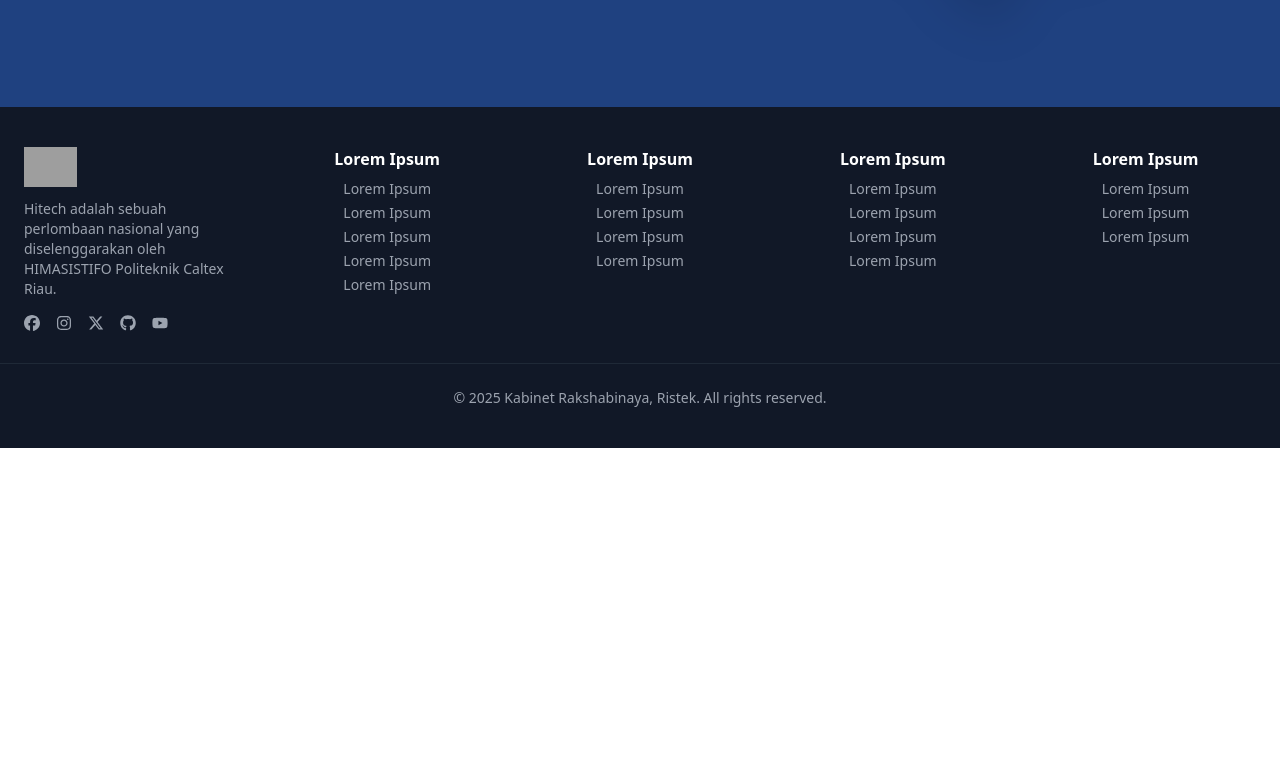
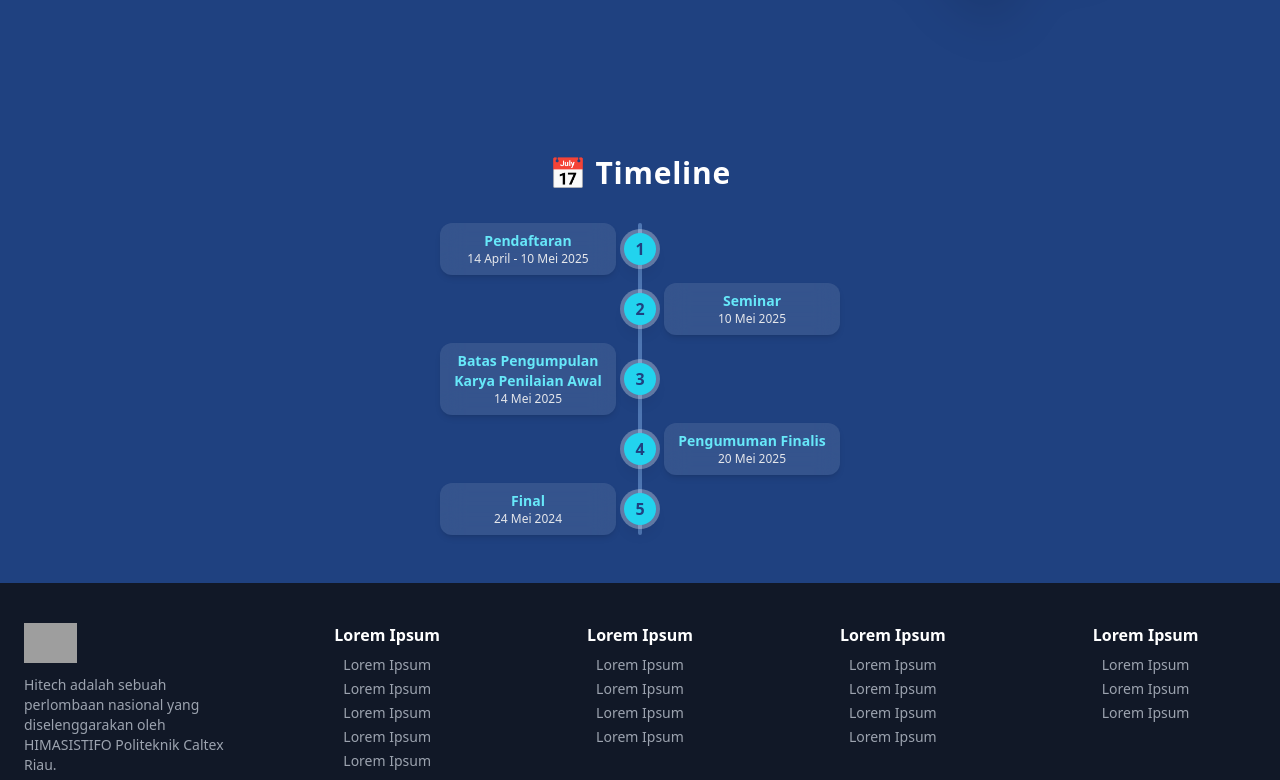
Before and after one commit to FadhilHere/hitech, a React (Vite) app: page / in a window 1280 px wide. Shown: the part 597-1377 px from the top of the page. Before the commit the page ends 1045 px from the top, so only its background shows below. Built offline with nearby package versions, Linux system fonts and the light colour scheme; grey boxes are pictures that could not be loaded.

Commit message:
Nambahin timeline

```diff
--- a/package.json
+++ b/package.json
@@ -13,6 +13,7 @@
     "@headlessui/react": "^2.2.0",
     "@heroicons/react": "^2.2.0",
     "@tailwindcss/vite": "^4.0.16",
+    "framer-motion": "^12.7.4",
     "headlessui": "^0.0.0",
     "heroicons": "^2.2.0",
     "react": "^19.0.0",
--- a/src/App.css
+++ b/src/App.css
@@ -40,3 +40,23 @@
 .read-the-docs {
   color: #888;
 }
+
+@keyframes bounce {
+  0% { transform: scale(1); }
+  50% { transform: scale(1.2); }
+  100% { transform: scale(1); }
+}
+
+@keyframes ping {
+  0% { transform: scale(0.5); opacity: 1; }
+  75% { transform: scale(2); opacity: 0.3; }
+  100% { transform: scale(1); opacity: 0; }
+}
+
+.animate-bounce {
+  animation: bounce 1.5s infinite ease-in-out;
+}
+
+.animate-ping {
+  animation: ping 1s infinite cubic-bezier(0, 0, 0.2, 1);
+}
--- a/src/App.jsx
+++ b/src/App.jsx
@@ -5,6 +5,7 @@ import './App.css'
 import Footer from "./components/footer";
 import Navbar from './components/navbar';
 import Hero from './components/hero';
+import Timeline from './components/timeline';
 
 function App() {
   return (
@@ -12,6 +13,7 @@ function App() {
       <Navbar />
       <main className="flex-grow">
         <Hero />
+        <Timeline/>
       </main>
       <Footer />
     </div>
--- /dev/null
+++ b/src/components/Timeline.jsx
@@ -0,0 +1,85 @@
+import React from "react";
+
+const Timeline = () => {
+  const events = [
+    { title: "Pendaftaran", date: "14 April - 10 Mei 2025", id: 1 },
+    { title: "Seminar", date: "10 Mei 2025", id: 2 },
+    {
+      title: "Batas Pengumpulan Karya Penilaian Awal",
+      date: "14 Mei 2025",
+      id: 3,
+    },
+    { title: "Pengumuman Finalis", date: "20 Mei 2025", id: 4 },
+    { title: "Final", date: "24 Mei 2024", id: 5 },
+  ];
+
+  return (
+    <section className="bg-[#1F4180] text-white py-12 px-4">
+      <div className="max-w-5xl mx-auto">
+        <h2 className="text-3xl font-bold text-center mb-8 tracking-wide">
+          📅 Timeline
+        </h2>
+
+        <div className="relative">
+          {/* Garis Tengah */}
+          <div className="absolute left-1/2 top-0 bottom-0 w-1 bg-blue-300 bg-opacity-40 rounded-full transform -translate-x-1/2"></div>
+
+          <div className="flex flex-col gap-2">
+            {events.map((event, index) => (
+              <div
+                key={event.id}
+                className="grid grid-cols-[1fr_auto_1fr] items-center relative animate-fadeInUp transition duration-500"
+              >
+                {index % 2 === 0 ? (
+                  <>
+                    {/* Kiri */}
+                    <div className="flex justify-end pr-1">
+                      <div className="bg-white bg-opacity-10 backdrop-blur-md p-2 rounded-xl shadow-md hover:scale-105 transition text-center w-44">
+                        <h3 className="text-sm font-semibold text-cyan-300">
+                          {event.title}
+                        </h3>
+                        <p className="text-xs text-gray-200">{event.date}</p>
+                      </div>
+                    </div>
+
+                    {/* Titik Tengah */}
+                    <div className="flex justify-center px-1">
+                      <div className="w-8 h-8 bg-cyan-400 text-[#1F4180] font-bold rounded-full flex items-center justify-center shadow-lg z-10 ring-4 ring-white ring-opacity-30">
+                        {event.id}
+                      </div>
+                    </div>
+
+                    <div></div>
+                  </>
+                ) : (
+                  <>
+                    <div></div>
+
+                    {/* Titik Tengah */}
+                    <div className="flex justify-center px-1">
+                      <div className="w-8 h-8 bg-cyan-400 text-[#1F4180] font-bold rounded-full flex items-center justify-center shadow-lg z-10 ring-4 ring-white ring-opacity-30">
+                        {event.id}
+                      </div>
+                    </div>
+
+                    {/* Kanan */}
+                    <div className="flex justify-start pl-1">
+                      <div className="bg-white bg-opacity-10 backdrop-blur-md p-2 rounded-xl shadow-md hover:scale-105 transition text-center w-44">
+                        <h3 className="text-sm font-semibold text-cyan-300">
+                          {event.title}
+                        </h3>
+                        <p className="text-xs text-gray-200">{event.date}</p>
+                      </div>
+                    </div>
+                  </>
+                )}
+              </div>
+            ))}
+          </div>
+        </div>
+      </div>
+    </section>
+  );
+};
+
+export default Timeline;
```
Also changed, not shown: tailwind.config.js (line endings or trailing spaces), 1 other file (tests, documents, lock files or other folders).
